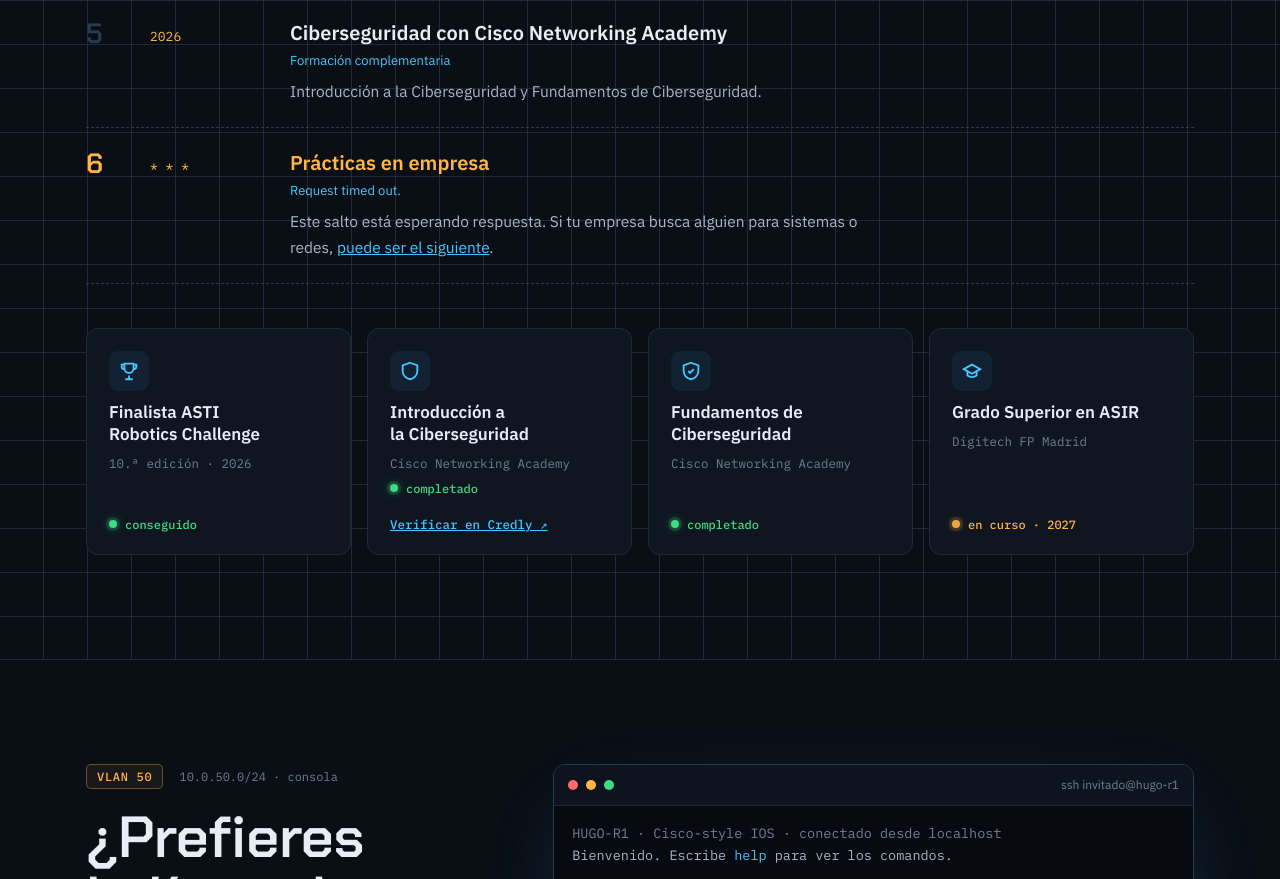
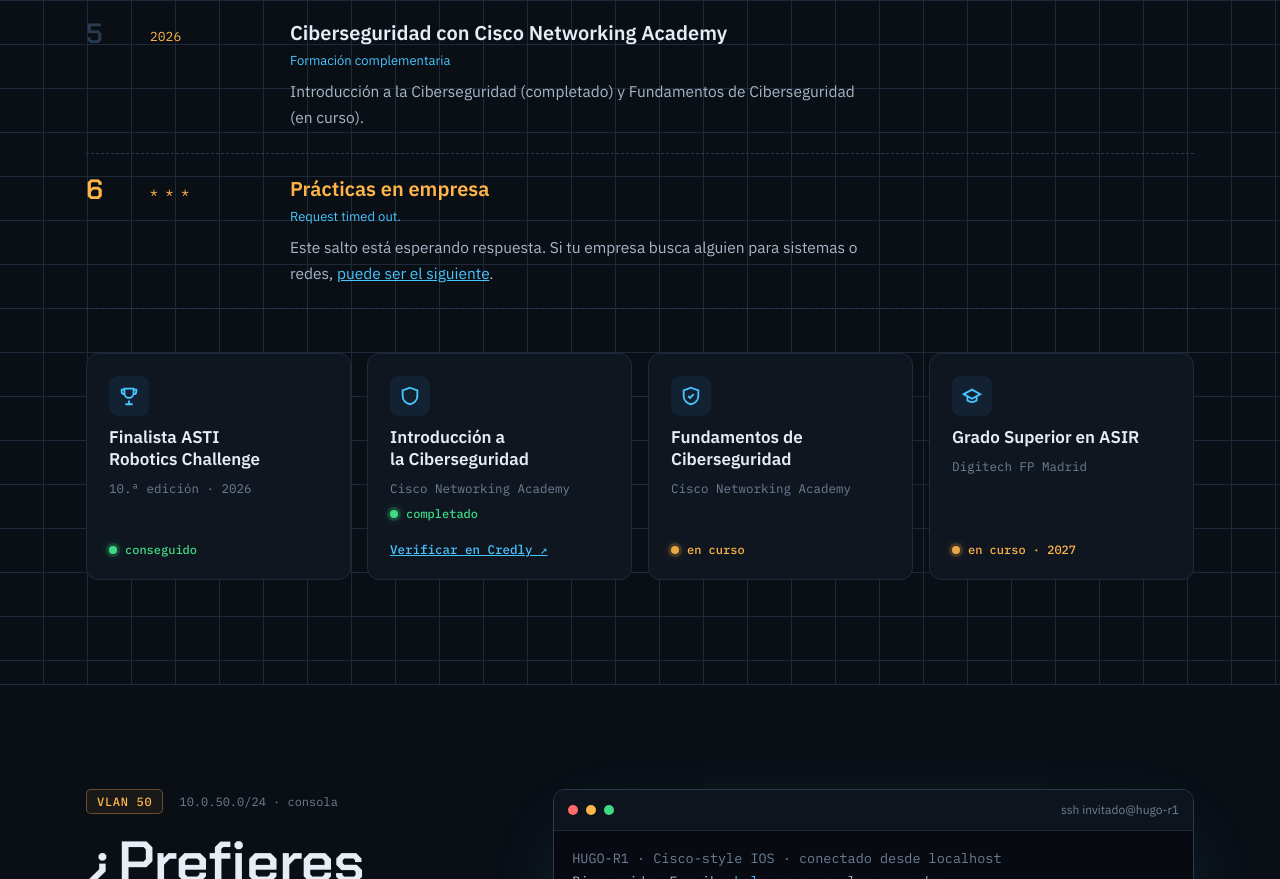
Before and after one commit to agarhugo21-cmd/agarhugo21-cmd.github.io, a plain HTML site: page index.html in a window 1280 px wide. Shown: the part 5889-6768 px from the top of the page. Drawn offline with Linux system fonts and the light colour scheme.

Commit message:
Update index.html

```diff
--- a/index.html
+++ b/index.html
@@ -540,14 +540,14 @@ Estado       : <span class="g">disponible para prácticas</span></pre>
       <div class="hop"><span class="n">2</span><span class="t">2025 – 2027</span><div><h3>Grado Superior en ASIR</h3><p class="where">Digitech FP · Madrid</p><p>Redes Cisco, Windows Server, Linux, bases de datos MySQL y Oracle, y desarrollo web.</p></div></div>
       <div class="hop"><span class="n">3</span><span class="t">nov 2025 – may 2026</span><div><h3>Finalista del ASTI Robotics Challenge</h3><p class="where">10.ª edición · equipo Robotics Masters</p><p>Siete meses de diseño 3D, montaje, programación y pruebas en pista hasta la final.</p></div></div>
       <div class="hop"><span class="n">4</span><span class="t">may 2026</span><div><h3>Cierre de 1.º de ASIR</h3><p class="where">Proyectos finales</p><p>Web del restaurante, triggers en MySQL y proyecto final de redes en Packet Tracer.</p></div></div>
-      <div class="hop"><span class="n">5</span><span class="t">2026</span><div><h3>Ciberseguridad con Cisco Networking Academy</h3><p class="where">Formación complementaria</p><p>Introducción a la Ciberseguridad y Fundamentos de Ciberseguridad.</p></div></div>
+      <div class="hop"><span class="n">5</span><span class="t">2026</span><div><h3>Ciberseguridad con Cisco Networking Academy</h3><p class="where">Formación complementaria</p><p>Introducción a la Ciberseguridad (completado) y Fundamentos de Ciberseguridad (en curso).</p></div></div>
       <div class="hop star"><span class="n">6</span><span class="t">* * *</span><div><h3>Prácticas en empresa</h3><p class="where">Request timed out.</p><p>Este salto está esperando respuesta. Si tu empresa busca alguien para sistemas o redes, <a href="#contacto">puede ser el siguiente</a>.</p></div></div>
     </div>
 
     <div class="certs">
       <div class="cert"><span class="ic"><svg viewBox="0 0 24 24" fill="none" stroke="currentColor" stroke-width="2"><path d="M8 21h8M12 17v4M7 4h10v5a5 5 0 0 1-10 0V4zM17 5h3v2a3 3 0 0 1-3 3M7 5H4v2a3 3 0 0 0 3 3"/></svg></span><h3>Finalista ASTI Robotics Challenge</h3><p>10.ª edición · 2026</p><span class="ok"><span class="led"></span>conseguido</span></div>
       <div class="cert"><span class="ic"><svg viewBox="0 0 24 24" fill="none" stroke="currentColor" stroke-width="2"><path d="M12 3l8 3v6c0 4.5-3.4 8.3-8 9-4.6-.7-8-4.5-8-9V6l8-3z"/></svg></span><h3>Introducción a la Ciberseguridad</h3><p>Cisco Networking Academy</p><span class="ok"><span class="led"></span>completado</span><a href="https://www.credly.com/badges/9e4b54c9-1e8d-414b-a5e9-50c37e8c5df9" target="_blank" rel="noopener" style="display:inline-block;margin-top:10px;font:500 12.5px var(--mono);color:#47c6ff">Verificar en Credly ↗</a></div>
-      <div class="cert"><span class="ic"><svg viewBox="0 0 24 24" fill="none" stroke="currentColor" stroke-width="2"><path d="M12 3l8 3v6c0 4.5-3.4 8.3-8 9-4.6-.7-8-4.5-8-9V6l8-3z"/><path d="M9 12l2 2 4-4"/></svg></span><h3>Fundamentos de Ciberseguridad</h3><p>Cisco Networking Academy</p><span class="ok"><span class="led"></span>completado</span></div>
+      <div class="cert"><span class="ic"><svg viewBox="0 0 24 24" fill="none" stroke="currentColor" stroke-width="2"><path d="M12 3l8 3v6c0 4.5-3.4 8.3-8 9-4.6-.7-8-4.5-8-9V6l8-3z"/><path d="M9 12l2 2 4-4"/></svg></span><h3>Fundamentos de Ciberseguridad</h3><p>Cisco Networking Academy</p><span class="ok wip"><span class="led amber blink"></span>en curso</span></div>
       <div class="cert"><span class="ic"><svg viewBox="0 0 24 24" fill="none" stroke="currentColor" stroke-width="2"><path d="M3 10l9-5 9 5-9 5-9-5z"/><path d="M7 12v5c3 2 7 2 10 0v-5"/></svg></span><h3>Grado Superior en ASIR</h3><p>Digitech FP Madrid</p><span class="ok wip"><span class="led amber blink"></span>en curso · 2027</span></div>
     </div>
   </div>
@@ -832,7 +832,7 @@ var C={
     out('traceroute to futuro.empresa.es, 30 hops max');
     (function nx(){if(i<h.length){out(' '+h[i][0]+'  '+(h[i][1]+'                          ').slice(0,28)+'<span class="a">'+h[i][2]+'</span>');i++;setTimeout(nx,reduce?0:220);}
       else out(' 5  <span class="a">* * *</span>  Request timed out. ¿Tu empresa? → <span class="c">contacto</span>');})();},
-  certificaciones:function(){out('<span class="g">✓</span> Finalista ASTI Robotics Challenge (10.ª edición, 2026)\n<span class="g">✓</span> Introducción a la Ciberseguridad · Cisco Networking Academy  <a href="https://www.credly.com/badges/9e4b54c9-1e8d-414b-a5e9-50c37e8c5df9" target="_blank" rel="noopener">[verificar]</a>\n<span class="g">✓</span> Fundamentos de Ciberseguridad · Cisco Networking Academy\n<span class="a">…</span> Grado Superior en ASIR · en curso (2027)');},
+  certificaciones:function(){out('<span class="g">✓</span> Finalista ASTI Robotics Challenge (10.ª edición, 2026)\n<span class="g">✓</span> Introducción a la Ciberseguridad · Cisco Networking Academy  <a href="https://www.credly.com/badges/9e4b54c9-1e8d-414b-a5e9-50c37e8c5df9" target="_blank" rel="noopener">[verificar]</a>\n<span class="a">…</span> Fundamentos de Ciberseguridad · Cisco Networking Academy · en curso\n<span class="a">…</span> Grado Superior en ASIR · en curso (2027)');},
   contacto:function(){out('Email     <span class="w">agarhugo21@gmail.com</span>\nTeléfono  <span class="w">+34 620 591 880</span>\nLinkedIn  <a href="https://www.linkedin.com/in/hugo-gonz%C3%A1lez-garc%C3%ADa-54010b175/" target="_blank" rel="noopener">Hugo González García</a>\nGitHub    <a href="https://github.com/agarhugo21-cmd" target="_blank" rel="noopener">agarhugo21-cmd</a>');},
   'ping hugo':function(){out('Sending 5, 100-byte ICMP Echos to hugo, timeout is 2 seconds:');var r=document.createElement('div');r.className='ln g';scr.appendChild(r);var n=0;
     var iv=setInterval(function(){r.textContent+='!';n++;scr.scrollTop=scr.scrollHeight;if(n===5){clearInterval(iv);out('Success rate is <span class="g">100 percent (5/5)</span>. Hugo está disponible.');}},reduce?0:200);},
```
